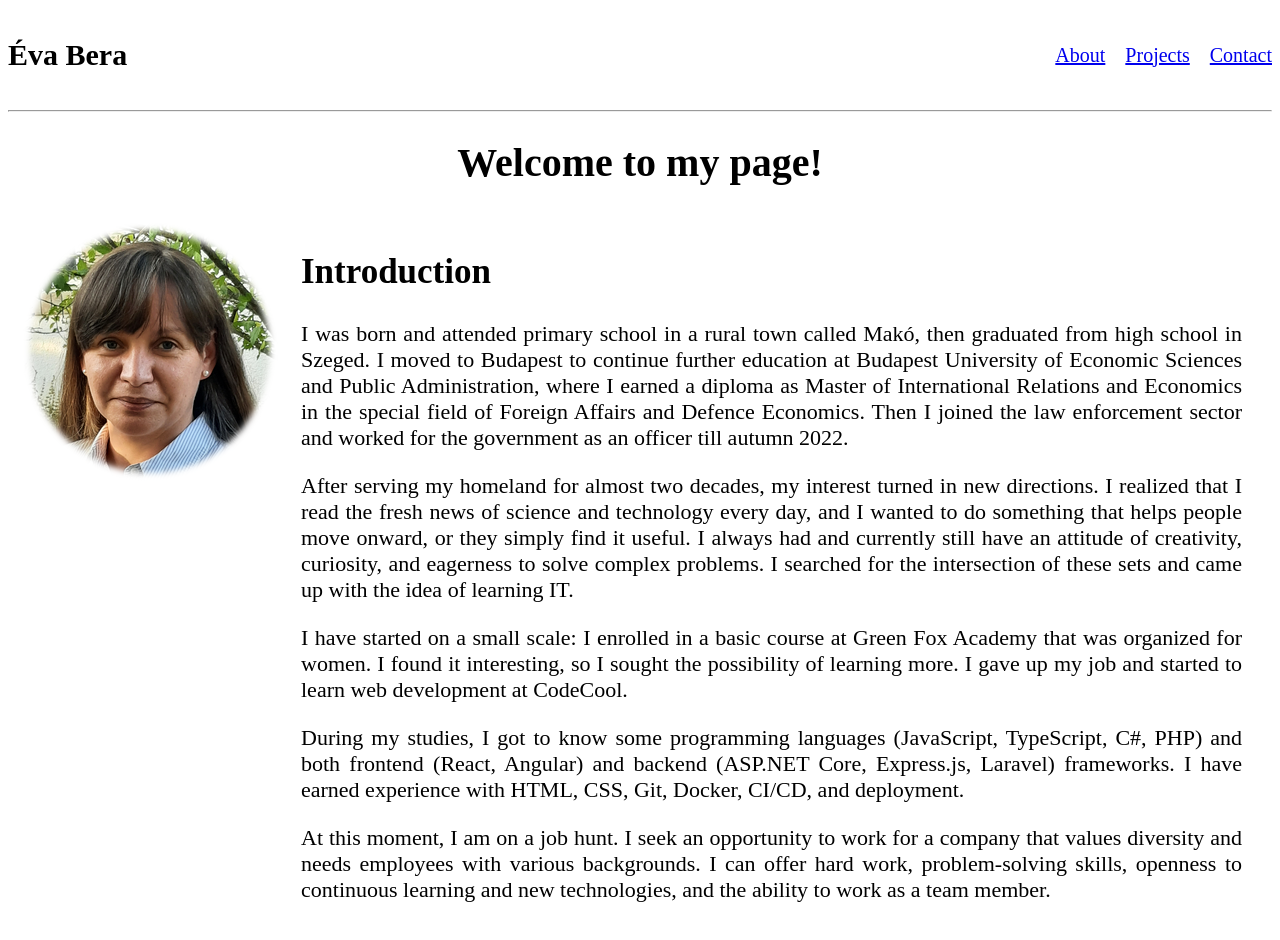
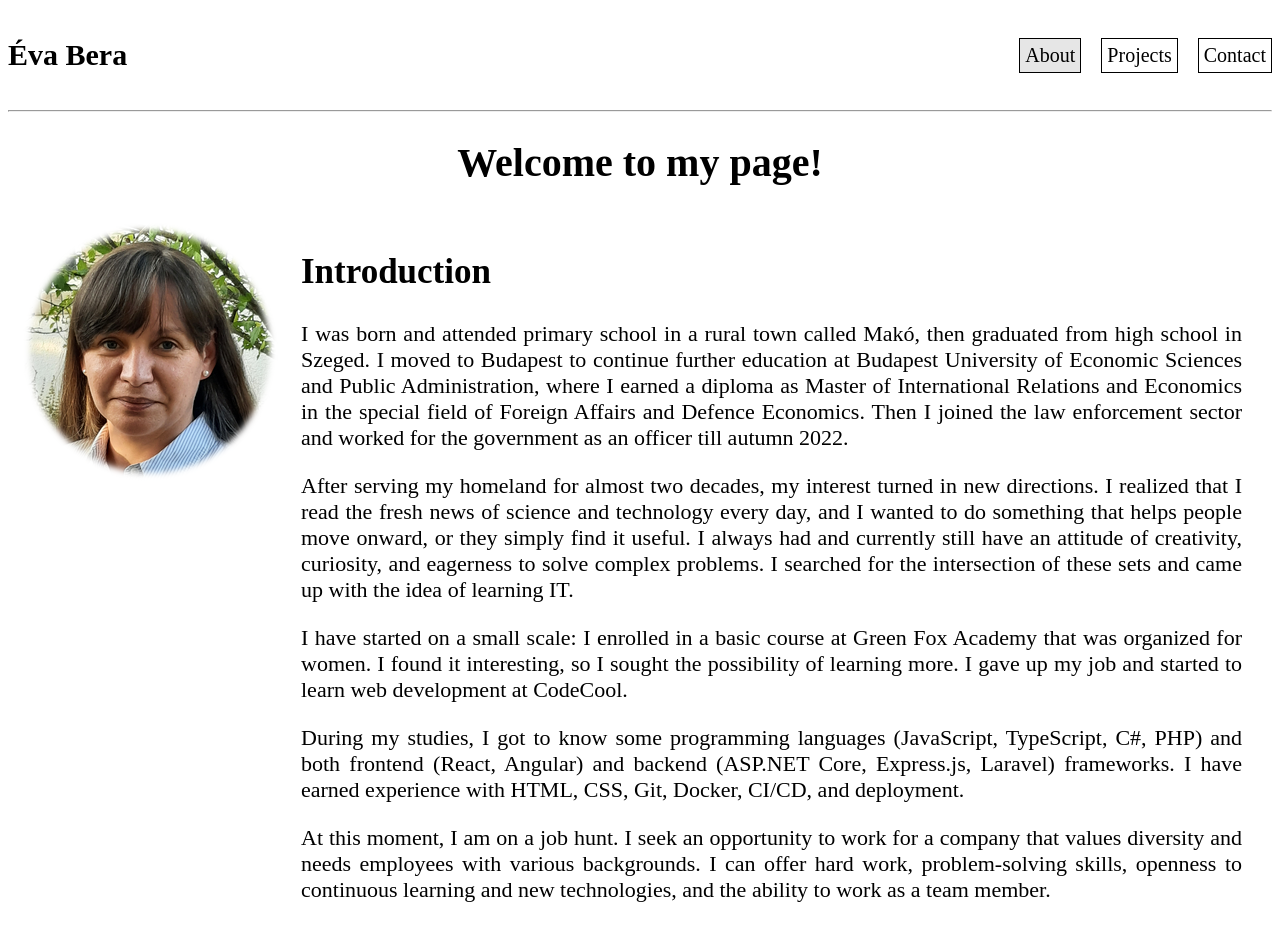
Before and after one commit to EviBera/MyPortfolio, an Angular app in the folder MyPorfolioPage/: page /about in a window 1280 px wide. Shown: the top 940 px of the page. Built offline with nearby package versions, Linux system fonts and the light colour scheme.

Commit message:
Style active route

```diff
--- a/MyPorfolioPage/src/app/header/header.component.html
+++ b/MyPorfolioPage/src/app/header/header.component.html
@@ -1,9 +1,9 @@
 <div class="container">
     <p class="name">Éva Bera</p>
     <div class="links">
-        <a routerLink="/about">About</a>
-        <a routerLink="/projects">Projects</a>
-        <a routerLink="/contact">Contact</a>
+        <a routerLink="/about" routerLinkActive="active">About</a>
+        <a routerLink="/projects" routerLinkActive="active">Projects</a>
+        <a routerLink="/contact" routerLinkActive="active">Contact</a>
     </div>
 </div>
 <hr>
--- a/MyPorfolioPage/src/styles.css
+++ b/MyPorfolioPage/src/styles.css
@@ -15,3 +15,14 @@ h2 {
 .flex-container {
     display: flex;
 }
+
+a {
+    color: black;
+    text-decoration: none;
+    border: solid black 1px;
+    padding: 5px;
+}
+
+a.active {
+    background-color: #e6e6e6;
+}
```
